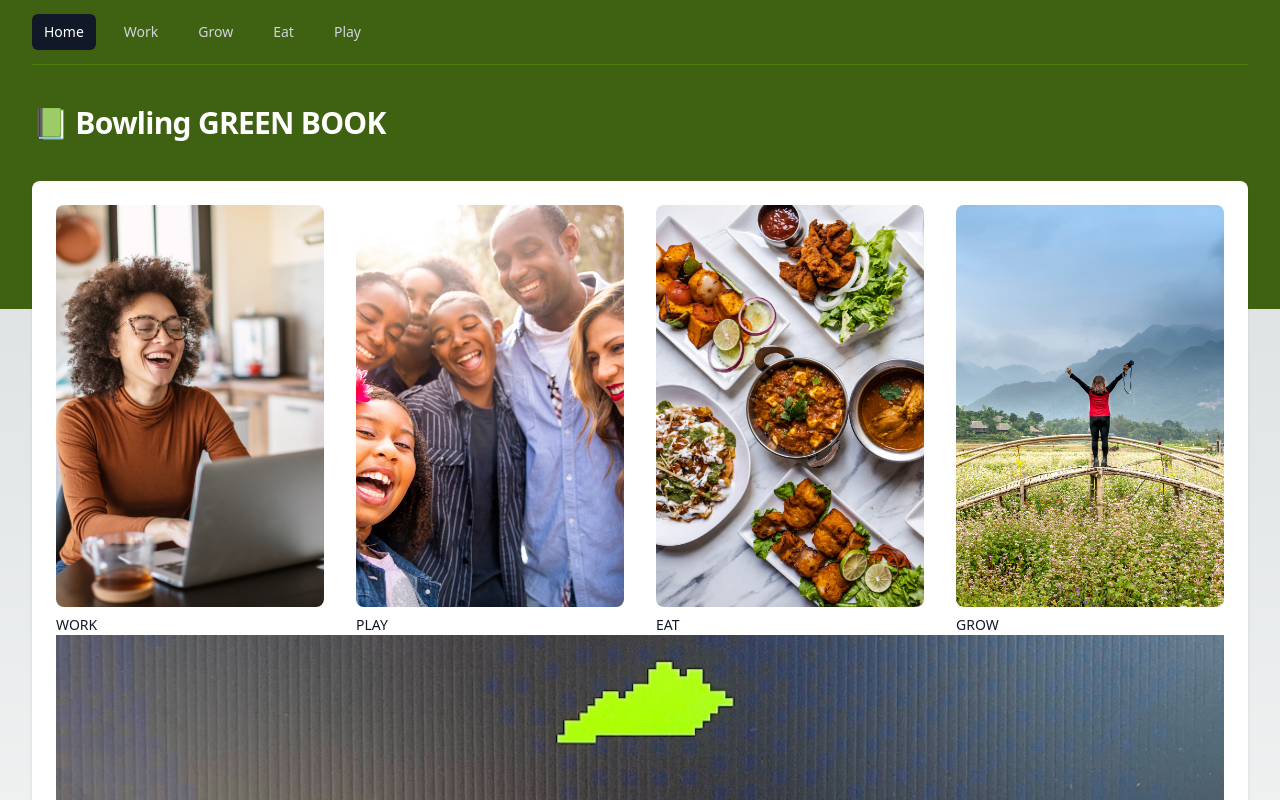
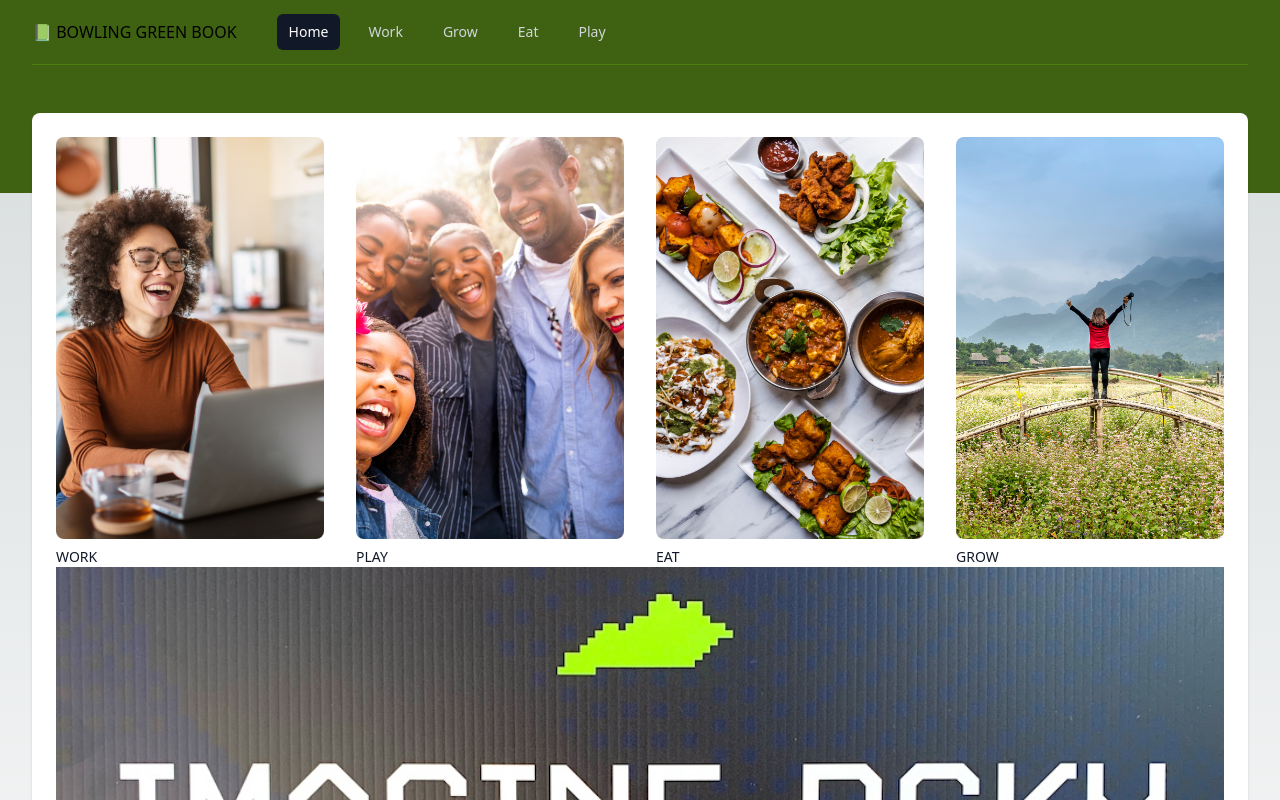
Before and after one commit to drteresavasquez/Bowling-GREEN-BOOK, a Next.js app: page / in a window 1280 px wide. Shown: the top 800 px of the page. Built offline with nearby package versions, Linux system fonts and the light colour scheme.

Commit message:
navigation updates

```diff
--- a/src/app/layout.js
+++ b/src/app/layout.js
@@ -11,7 +11,7 @@ export default function RootLayout({ children }) {
     <html lang="en">
       <body className="min-h-full">
         <Navigation />
-        <main className="-mt-32">
+        <main className="-mt-20">
           <div className="mx-auto max-w-7xl px-4 pb-12 sm:px-6 lg:px-8">
             <div className="rounded-lg bg-white px-5 py-6 shadow sm:px-6 text-black">{children}</div>
           </div>
--- a/src/components/Navigation.js
+++ b/src/components/Navigation.js
@@ -1,8 +1,8 @@
 "use client";
-import { Fragment } from "react";
-import { Disclosure, Menu, Transition } from "@headlessui/react";
-import { Bars3Icon, BellIcon, XMarkIcon } from "@heroicons/react/24/outline";
+import { Disclosure } from "@headlessui/react";
+import { Bars3Icon, XMarkIcon } from "@heroicons/react/24/outline";
 import { usePathname } from "next/navigation";
+import Link from "next/link";
 
 
 const user = {
@@ -41,8 +41,11 @@ export default function Navigation() {
                 <div className="border-b border-lime-700">
                   <div className="flex h-16 items-center justify-between px-4 sm:px-0">
                     <div className="flex items-center">
+                    <div className="flex-shrink-0">
+                    📗 BOWLING GREEN BOOK
+                        </div>
                       <div className="hidden md:block">
-                        <div className="flex items-baseline space-x-4">
+                        <div className="ml-10 flex items-baseline space-x-4">
                           {navigation.map((item) => (
                             <a
                               key={item.name}
@@ -142,7 +145,7 @@ export default function Navigation() {
                   {navigation.map((item) => (
                     <Disclosure.Button
                       key={item.name}
-                      as="a"
+                      as={Link}
                       href={item.href}
                       className={classNames(
                         pathname === item.href
@@ -156,7 +159,7 @@ export default function Navigation() {
                     </Disclosure.Button>
                   ))}
                 </div>
-                <div className="border-t border-gray-700 pb-3 pt-4">
+                {/* <div className="border-t border-gray-700 pb-3 pt-4">
                   <div className="flex items-center px-5">
                     <div className="flex-shrink-0">
                       <img
@@ -194,18 +197,12 @@ export default function Navigation() {
                       </Disclosure.Button>
                     ))}
                   </div>
-                </div>
+                </div> */}
               </Disclosure.Panel>
             </>
           )}
         </Disclosure>
-        <header className="py-10">
-          <div className="mx-auto max-w-7xl px-4 sm:px-6 lg:px-8">
-            <h1 className="text-3xl font-bold tracking-tight text-white">
-              📗 Bowling GREEN BOOK
-            </h1>
-          </div>
-        </header>
+
       </div>
     </div>
   );
```
